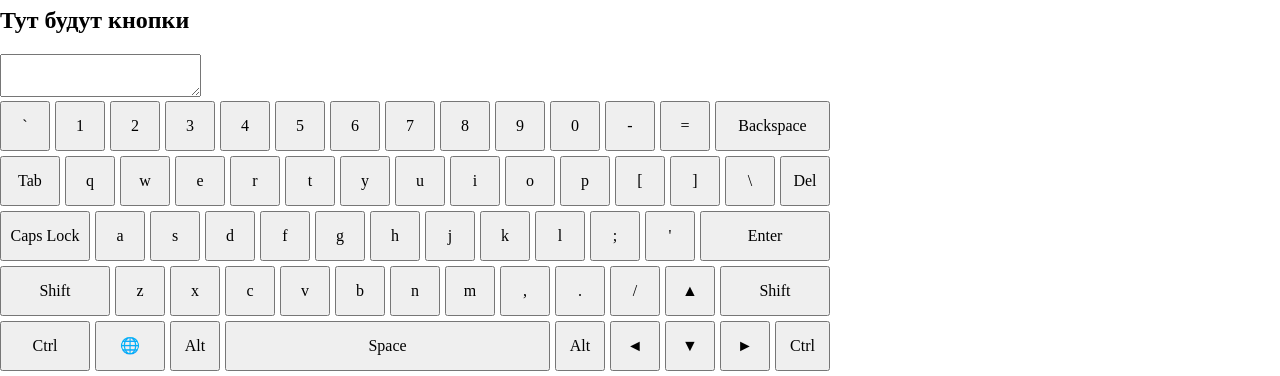
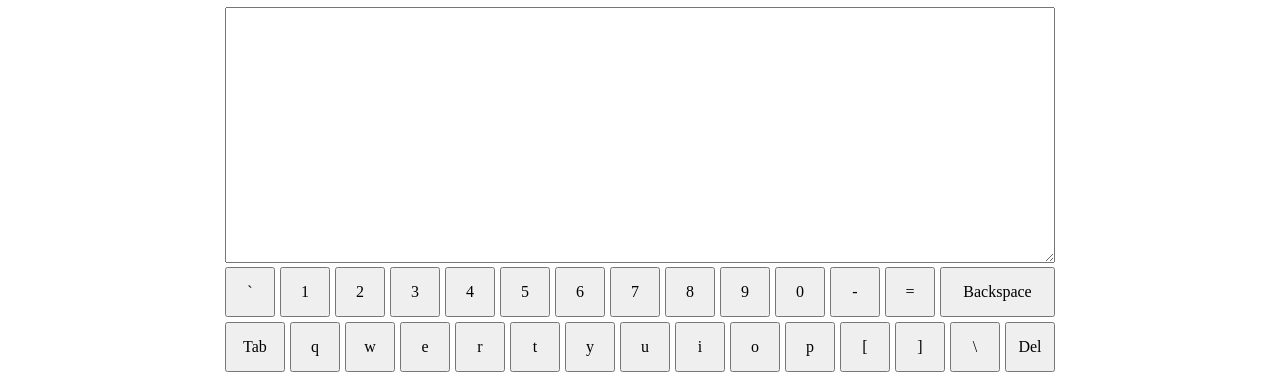
Before and after one commit to IgnisVulpe/virtual-keyboard, a website built with webpack: page pages/index.html in a window 1280 px wide. Shown: the part 73-449 px from the top of the page. Built offline with nearby package versions, Linux system fonts and the light colour scheme.

Commit message:
feat: UPD general styles

```diff
--- a/assets/styles/style.css
+++ b/assets/styles/style.css
@@ -1,5 +1,17 @@
 * {
   box-sizing: border-box;
+}
+
+.header,
+.main,
+.footer {
+  width: fit-content;
+  margin: 0 auto;
+}
+
+.input-field {
+  width: 100%;
+  min-height: 256px;
 }
 
 .keyboard {
--- a/src/AddHTMLElements.js
+++ b/src/AddHTMLElements.js
@@ -114,12 +114,6 @@ export default class AddHTMLElements {
     const main = document.createElement('main');
     main.classList.add('main');
 
-    const h2 = document.createElement('h2');
-    h2.classList.add('title');
-    h2.innerText = 'Тут будут кнопки';
-
-    main.appendChild(h2);
-
     this.addKeysAndField();
     main.appendChild(this.keysAndFields);
 
```
